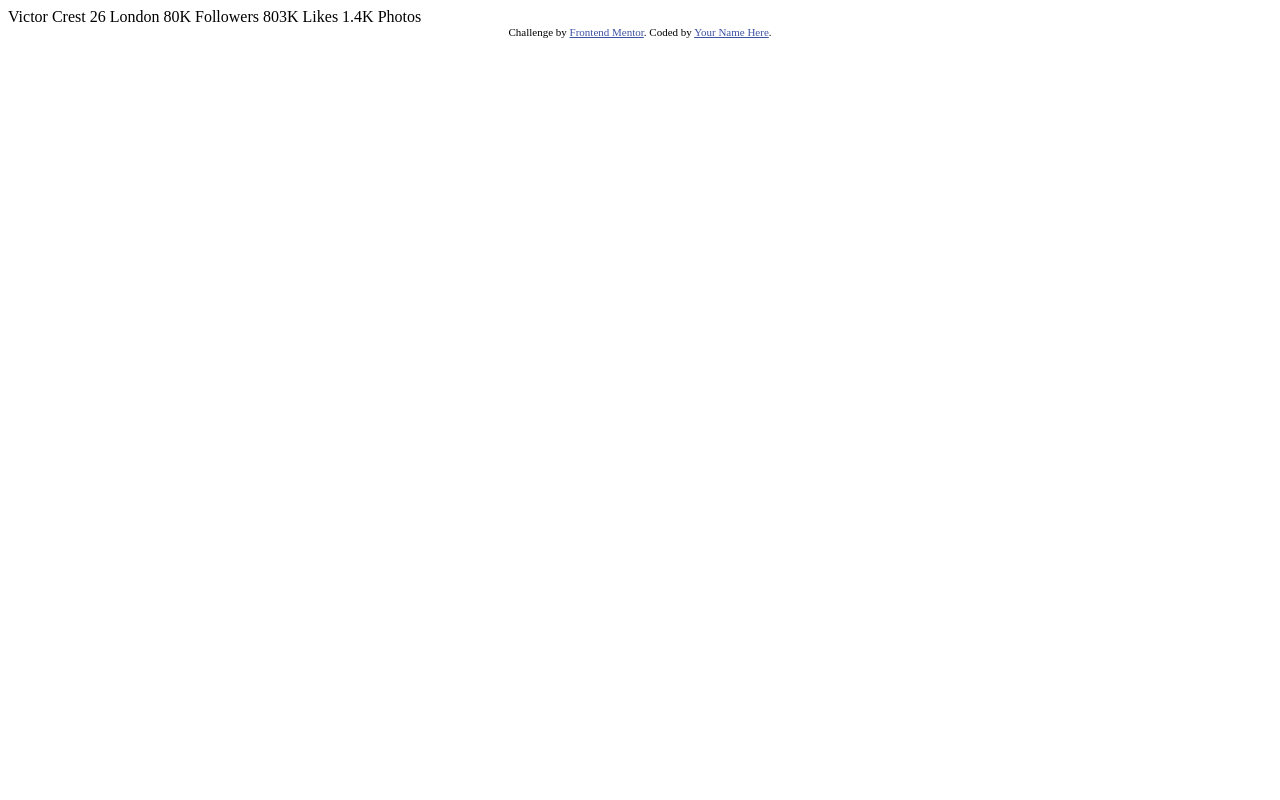
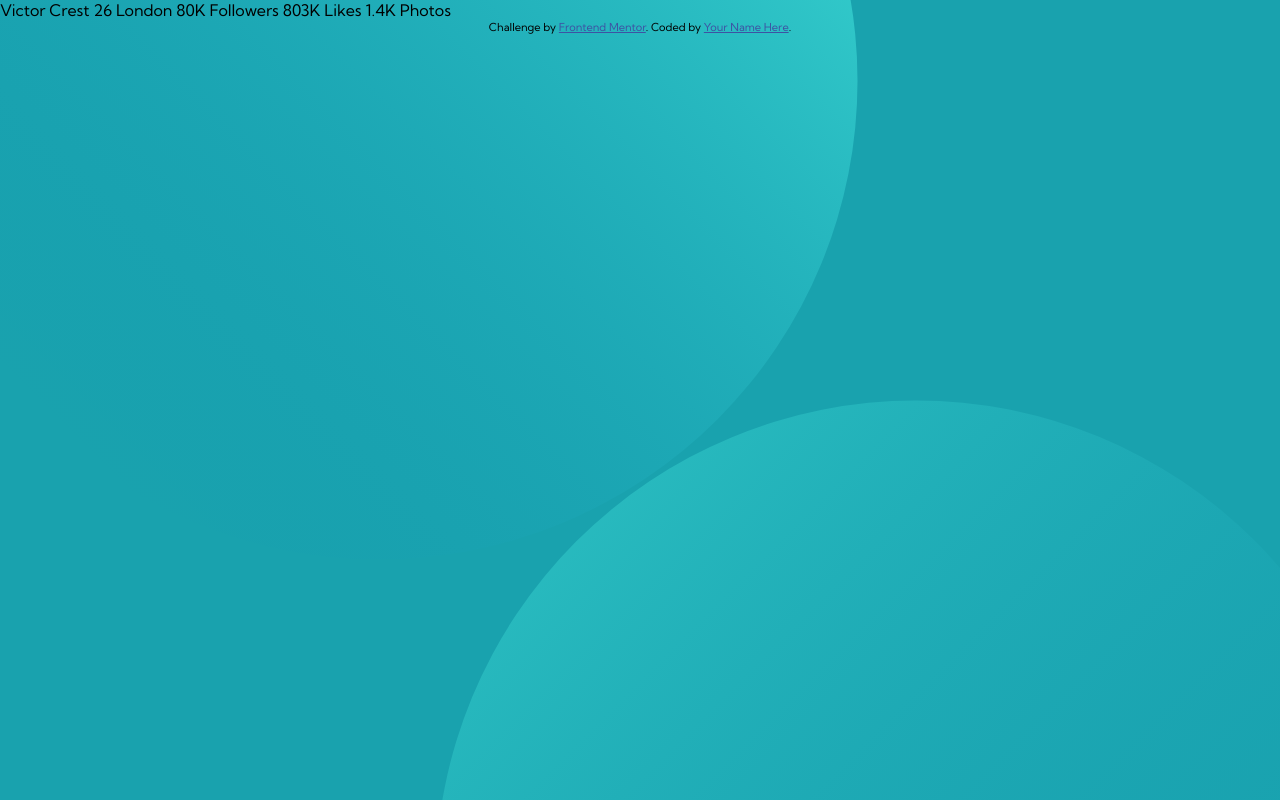
Before and after one commit to Jordan-Rob/frontend-mentor-challenge3, a plain HTML site: page index.html in a window 1280 px wide. Drawn offline with Linux system fonts and the light colour scheme.

Commit message:
added style file created background styling

```diff
--- a/index.html
+++ b/index.html
@@ -5,6 +5,7 @@
   <meta name="viewport" content="width=device-width, initial-scale=1.0"> <!-- displays site properly based on user's device -->
 
   <link rel="icon" type="image/png" sizes="32x32" href="./images/favicon-32x32.png">
+  <link rel="stylesheet" href="style.css">
 
   <title>Frontend Mentor | Profile card component</title>
 
--- /dev/null
+++ b/style.css
@@ -0,0 +1,12 @@
+@import url('https://fonts.googleapis.com/css2?family=Kumbh+Sans&display=swap');
+
+body{
+    margin: 0;
+    padding: 0;
+    box-sizing: border-box;
+    font-family: 'Kumbh Sans', sans-serif ;
+    background: url('./images/bg-pattern-top.svg') left -8vw top -50vh, url('./images/bg-pattern-bottom.svg') right -9vw top 50vh;
+    background-repeat: no-repeat;
+    background-size: 120vh;
+    background-color:  hsl(185, 75%, 39%);
+}
```
